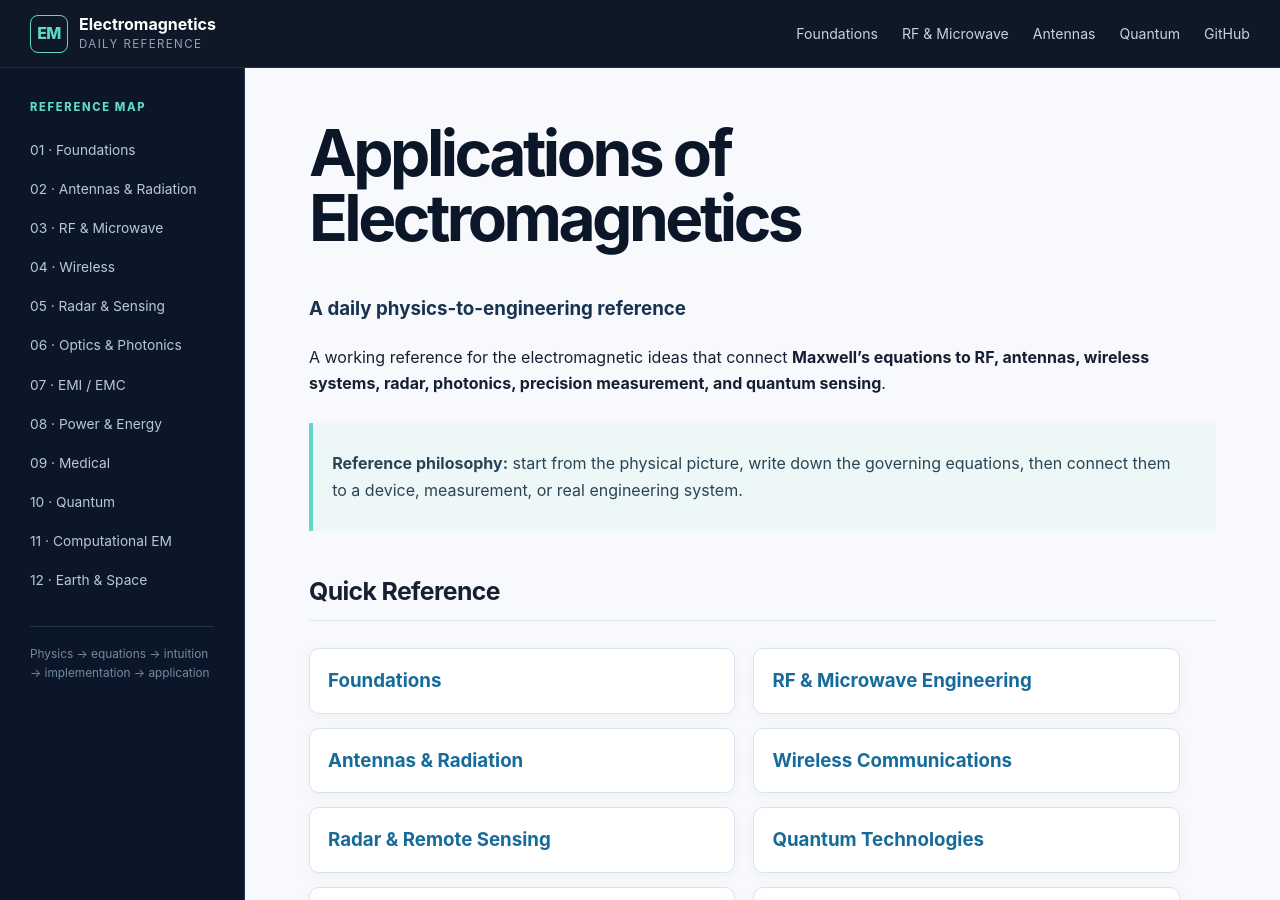
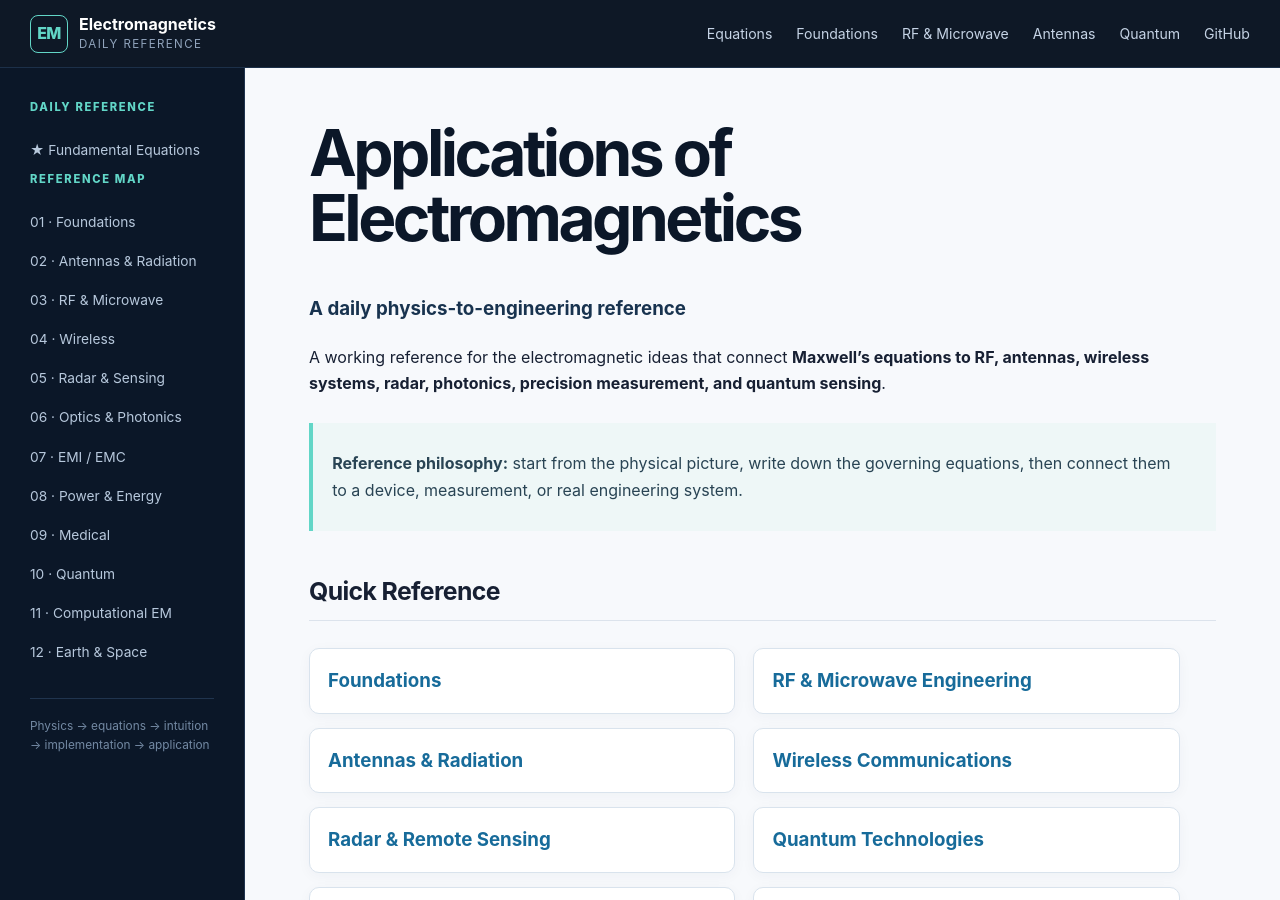
Before and after one commit to RajavardhanT/Electromagnetics_Applications, a Jekyll site: the page built from index.md, in a window 1280 px wide and 900 px high. Built offline with Jekyll 4.4.1, drawn with Linux system fonts in a browser that asks for light colours.

Commit message:
Add fundamental equations to daily navigation

```diff
--- a/_layouts/default.html
+++ b/_layouts/default.html
@@ -16,6 +16,7 @@
   <header class="topbar">
     <a class="brand" href="{{ '/' | relative_url }}"><span class="brand-mark">EM</span><span><strong>Electromagnetics</strong><small>Daily Reference</small></span></a>
     <nav class="topnav" aria-label="Primary">
+      <a href="{{ '/reference/fundamental-equations.html' | relative_url }}">Equations</a>
       <a href="{{ '/foundations/' | relative_url }}">Foundations</a>
       <a href="{{ '/rf-microwave/' | relative_url }}">RF & Microwave</a>
       <a href="{{ '/antennas/' | relative_url }}">Antennas</a>
@@ -26,6 +27,8 @@
 
   <div class="shell">
     <aside class="sidebar">
+      <div class="sidebar-title">DAILY REFERENCE</div>
+      <a href="{{ '/reference/fundamental-equations.html' | relative_url }}">★ Fundamental Equations</a>
       <div class="sidebar-title">REFERENCE MAP</div>
       <a href="{{ '/foundations/' | relative_url }}">01 · Foundations</a>
       <a href="{{ '/antennas/' | relative_url }}">02 · Antennas & Radiation</a>
```
